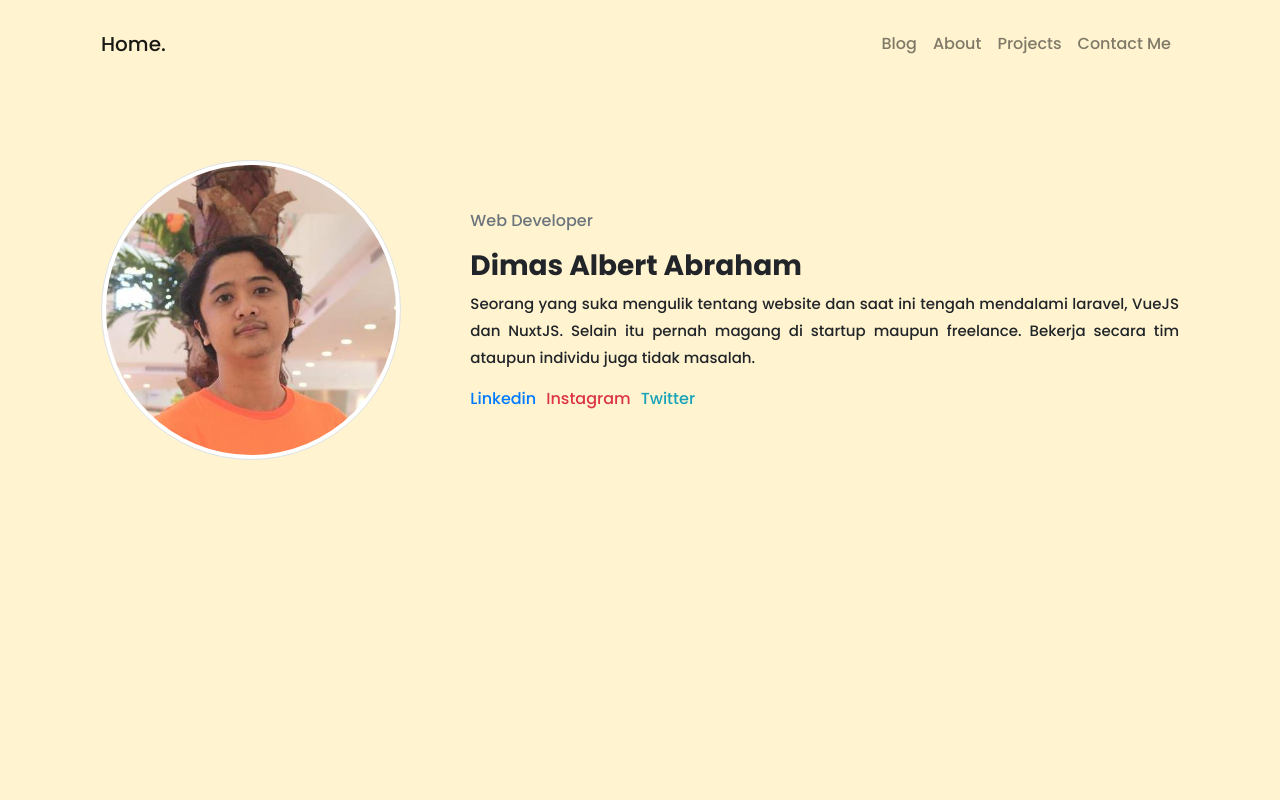
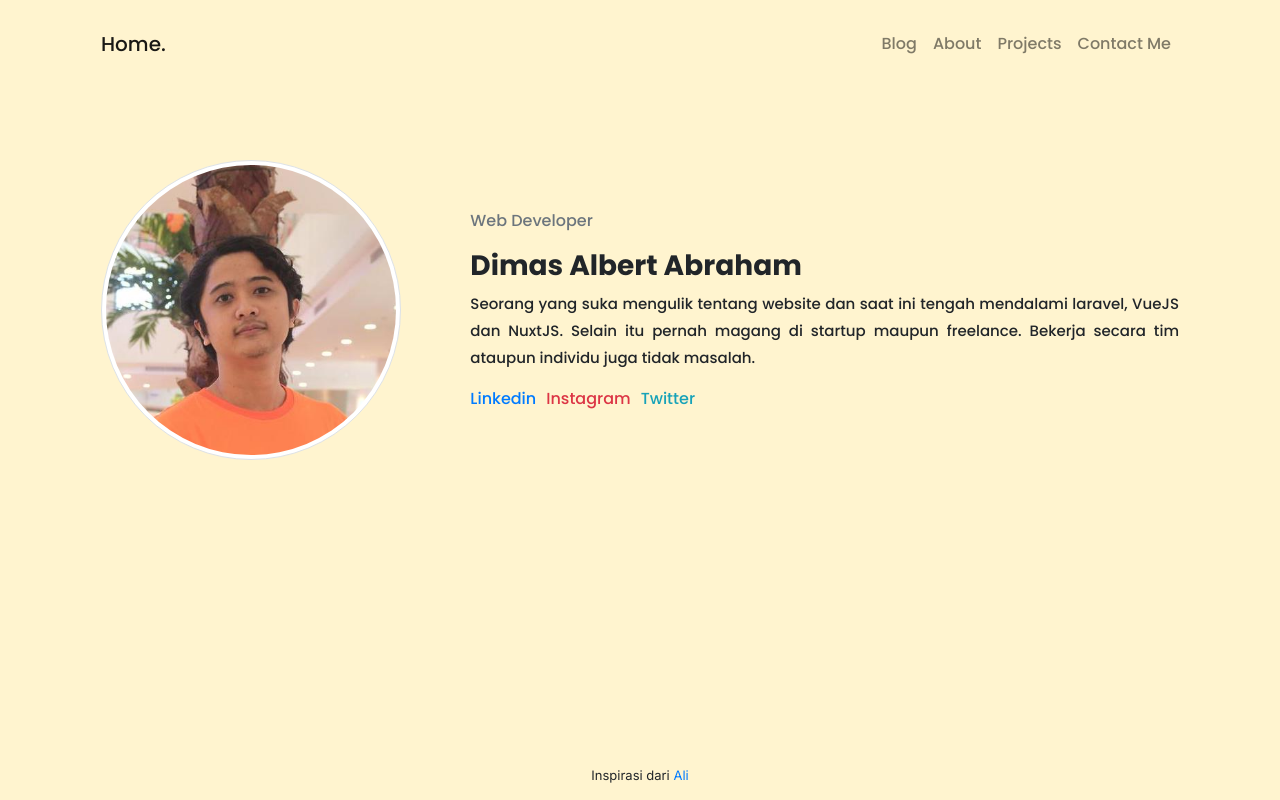
Before and after one commit to albertdimasa/my-portofolio, a Nuxt app: page / in a window 1280 px wide. Built offline with nearby package versions, Linux system fonts and the light colour scheme.

Commit message:
🤓 Fix Footer

```diff
--- a/components/Footer.vue
+++ b/components/Footer.vue
@@ -12,11 +12,8 @@ export default {
 
 <style>
 #footer {
-  background-color: red;
   font-size: 13px;
   font-family: 'Inter';
-  flex-grow: 0;
-  flex-shrink: 0;
-  flex-basis: auto;
+  margin-top: 30px;
 }
 </style>
--- a/layouts/default.vue
+++ b/layouts/default.vue
@@ -1,8 +1,10 @@
 <template>
   <b-container>
     <Navbar />
-    <Nuxt />
-    <!-- <Footer /> -->
+    <div class="wrapper">
+      <Nuxt />
+    </div>
+    <Footer />
   </b-container>
 </template>
 
@@ -15,15 +17,11 @@ export default {
 <style>
 body {
   background-color: #fff4cf;
-  height: 100vh;
+  min-height: 100vh;
   width: 100%;
   font-family: 'Poppins', 'Inter', sans-serif;
 }
-
-#footer {
-  font-size: 13px;
-  font-family: 'Inter';
-  /* position: fixed;
-  bottom: 0; */
+.wrapper {
+  min-height: calc(100vh - 11rem);
 }
 </style>
```
